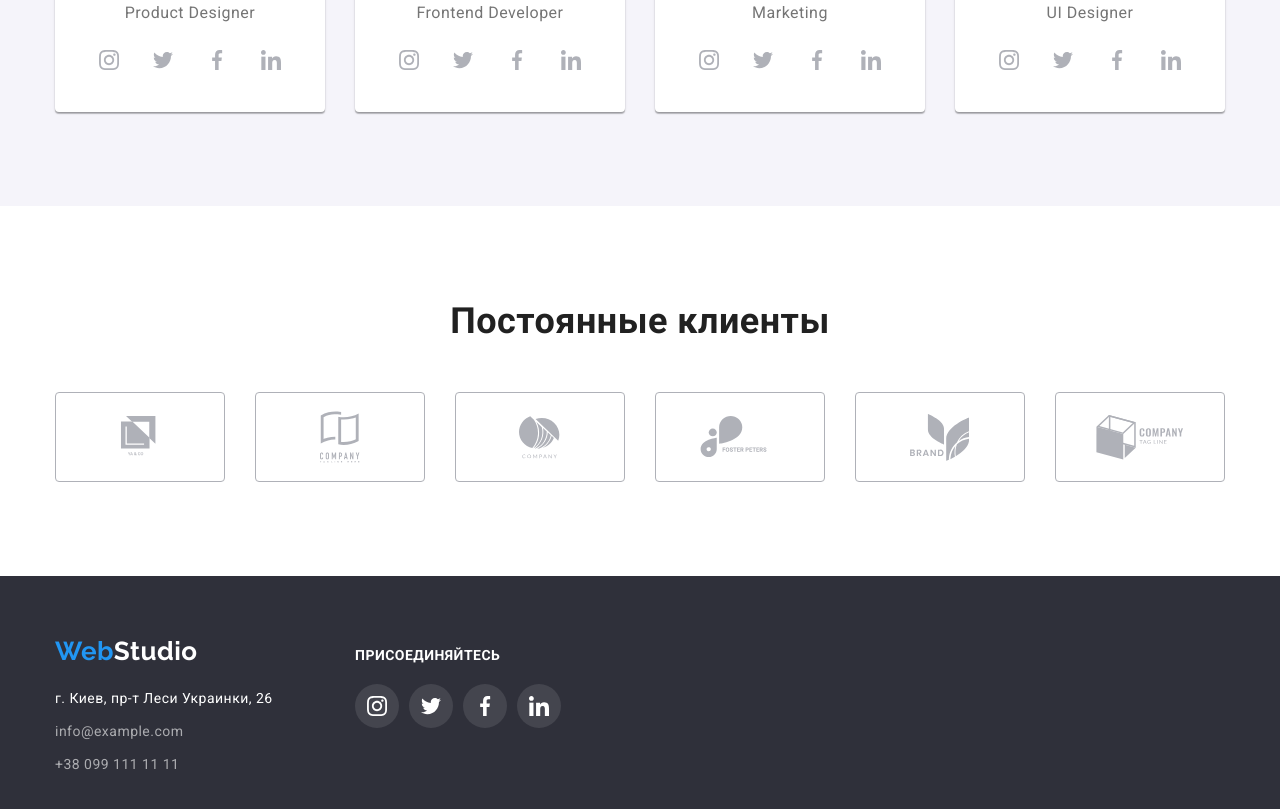
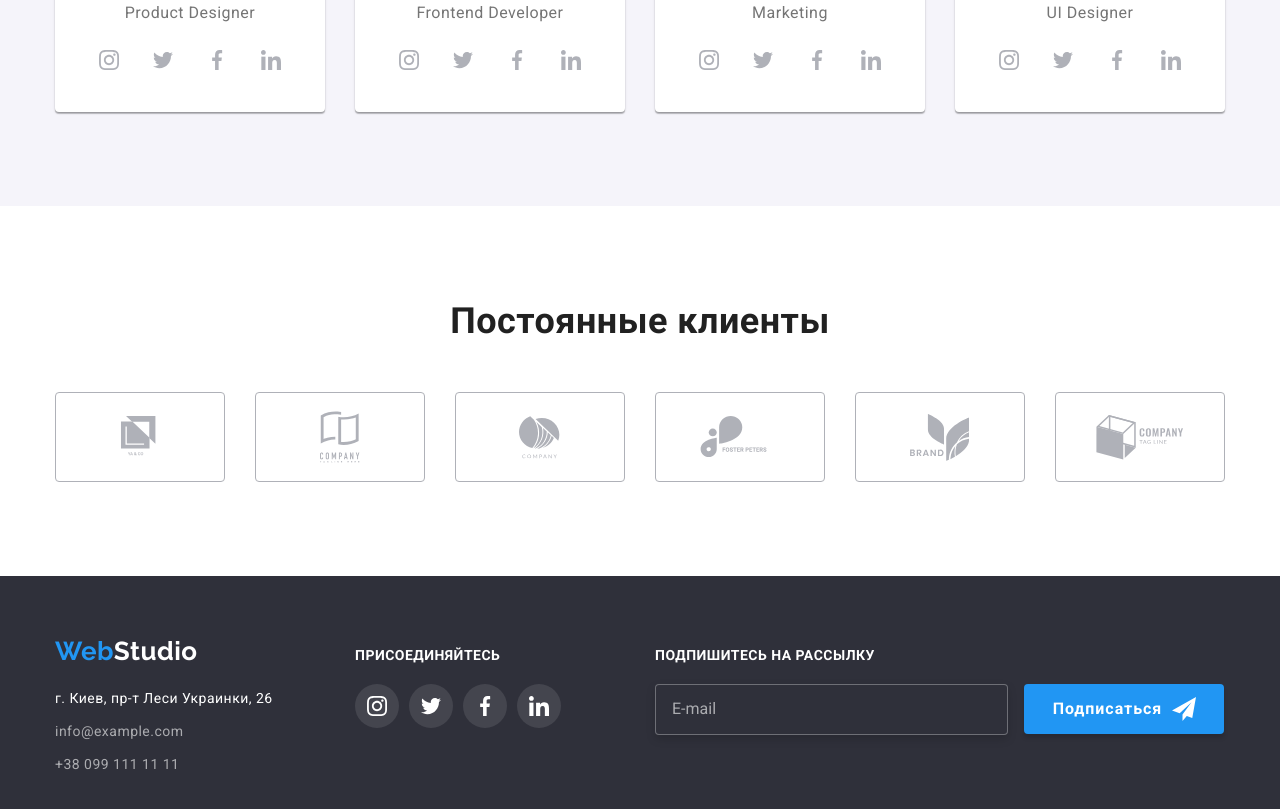
Before and after one commit to Viktor-Chernysh/goit-markup-hw-06, a plain HTML site: page index.html in a window 1280 px wide. Shown: the part 2123-2932 px from the top of the page. Drawn offline with nearby package versions, Linux system fonts and the light colour scheme.

Commit message:
Добавляет фрму в футере

```diff
--- a/css/styles.css
+++ b/css/styles.css
@@ -514,6 +514,7 @@ img {
   fill: var(--white-color);
 }
 .footer-title-connect {
+  display: block;
   font-weight: 700;
   margin-bottom: 20px;
   font-size: 14px;
@@ -529,13 +530,38 @@ footer .social-icons-link:focus {
 .flexbox {
   display: flex;
   justify-content: space-between;
+  align-items: baseline;
 }
 .content-box {
   flex-basis: calc((100% - 30px) / 2);
 }
-.flexbox.content-box {
-  display: flex;
-  align-items: baseline;
+.footer-form-input {
+  width: 353px;
+  padding-top: 15px;
+  padding-bottom: 15px;
+  padding-left: 16px;
+  border-radius: 4px;
+  color: var(--white-color);
+  background-color: var(--dark-bg-color);
+  border: 1px solid rgba(255, 255, 255, 0.3);
+  filter: drop-shadow(0px 4px 4px rgba(0, 0, 0, 0.15));
+}
+.footer-form-input::placeholder {
+  font-size: 16px;
+  line-height: 1.25;
+
+  color: rgba(255, 255, 255, 0.6);
+}
+.send {
+  padding-left: 0;
+  padding-right: 0;
+  display: inline-flex;
+  justify-content: center;
+  align-items: center;
+  margin-left: 12px;
+}
+.icon-send {
+  margin-left: 10px;
 }
 /* Модальное окно */
 
@@ -545,7 +571,7 @@ footer .social-icons-link:focus {
   left: 0;
   width: 100%;
   height: 100%;
-  /* opacity: 1; */
+  opacity: 1;
   transition: opacity var(--animation);
   background-color: rgba(0, 0, 0, 0.2);
 }
@@ -645,6 +671,7 @@ footer .social-icons-link:focus {
   padding: 12px 16px;
   border: 1px solid rgba(33, 33, 33, 0.2);
   border-radius: 4px;
+  transition: border var(--animation);
 }
 .form-textarea:focus {
   border: 1px solid var(--accent-color);
@@ -660,6 +687,7 @@ footer .social-icons-link:focus {
   color: rgba(117, 117, 117, 0.5);
 }
 .agreement {
+  position: relative;
   display: inline-block;
   text-align: center;
   margin-left: auto;
@@ -672,21 +700,25 @@ footer .social-icons-link:focus {
   appearance: none;
 }
 .icon-check {
+  position: absolute;
+  top: 3px;
+  left: 7px;
   width: 16px;
   height: 15px;
   border: 2px solid black;
   border-radius: 2px;
+  transition: background-color var(--animation), border var(--animation);
 }
 .agreement-text {
+  padding-left: 25px;
   font-size: 14px;
-  line-height: 1, 71;
+  line-height: 1.71;
 
   color: var(--secondary-text-color);
 }
 .checkbox:checked + .icon-check {
   background-color: var(--accent-color);
   border: none;
-  border-radius: 2px;
 }
 .agreement-link {
   font-size: 14px;
--- a/index.html
+++ b/index.html
@@ -89,15 +89,15 @@
         <h2 class="section-title">Чем мы занимаемся</h2>
         <ul class="list grid about-work">
           <li class="item grid-item">
-            <img src="./images/about-work/img.jpg" width="370" height="294" alt="пример работы- програмарование">
+            <img src="./images/about-work/img.jpg" width="370" height="294" alt="пример работы- десктопные приложения">
             <p>Десктопные приложения</p>
           </li>
           <li class="item grid-item">
-            <img src="./images/about-work/img-1.jpg" width="370" height="294" alt="пример работы- дизайн">
+            <img src="./images/about-work/img-1.jpg" width="370" height="294" alt="пример работы- мобильные приложения">
             <p>Мобильные приложения</p>
           </li>
           <li class="item grid-item">
-            <img src="./images/about-work/img-2.jpg" width="370" height="294" alt="пример работы- работа с цветом">
+            <img src="./images/about-work/img-2.jpg" width="370" height="294" alt="пример работы- дизайн">
             <p>Дизайнерские решения</p>
           </li>
         </ul>
@@ -375,6 +375,16 @@
         </div>
         </div>
         <div class="large content-box">
+          <form class="footer-form">
+            <b class="footer-title-connect">Подпишитесь на рассылку</b>
+            <input type="email" class="footer-form-input" placeholder="E-mail">
+            <button type="submit" class="hero-button send">
+              Подписаться
+              <svg class="icon-send" width='24' height="24">
+                <use href="./images/icons/sprite1.svg#icon-send"></use>
+              </svg>
+            </button>
+          </form>
         </div>
       </div>
     </div>
@@ -421,6 +431,7 @@
           <label for="comment" class="form-lable">Комментарий</label>
         </div>
 
+        <div class="agreement-wrap">
           <label class="agreement">
             <span class="agreement-text">
             <input type="checkbox" class="checkbox" name="agreement" value="agree">
@@ -432,6 +443,7 @@
             Соглашаюсь с рассылкой и принимаю</span>
           </label>
           <a href="" class="agreement-link">Условия договора</a>
+        </div>
 
 
 
```
